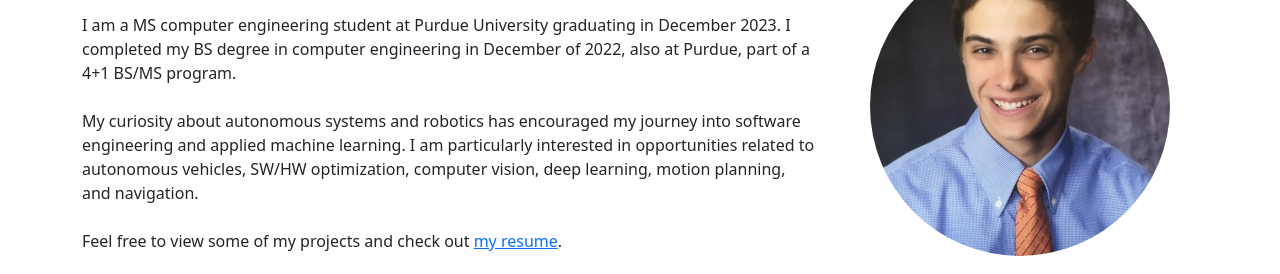
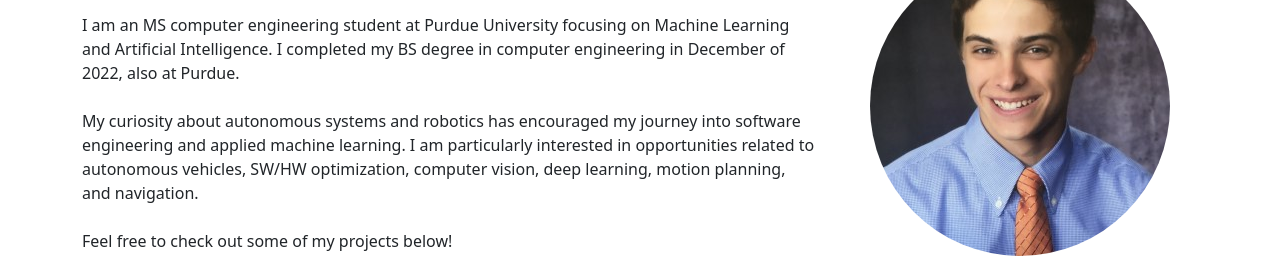
Before and after one commit to jkawiecki/jkawiecki.github.io, a plain HTML site: page index.html in a window 1280 px wide. Shown: the part 250-524 px from the top of the page. Drawn offline with nearby package versions, Linux system fonts and the light colour scheme.

Commit message:
Updated focus

```diff
--- a/index.html
+++ b/index.html
@@ -41,17 +41,16 @@
                 <div class="col-lg-8 text-left pb-5">
                     <h1 class="display-1"> Joseph Kawiecki </h1>
                     <p class="lead pl-2">Computer Engineer at Purdue Univerity</p>
-                    <p> I am a MS computer engineering student at Purdue University graduating in December 2023.
-                        I completed my BS degree in computer engineering in December of 2022, also at Purdue,
-                        part of a 4+1 BS/MS program.
+                    <p> I am an MS computer engineering student at Purdue University focusing on Machine Learning and Artificial Intelligence.
+                        I completed my BS degree in computer engineering in December of 2022, also at Purdue.
                         <br><br>
                         My curiosity about autonomous systems and robotics has encouraged my journey into software
                         engineering and applied machine learning. I am particularly interested in
                         opportunities related to autonomous vehicles, SW/HW optimization, computer vision, deep
                         learning, motion planning, and navigation.
                         <br><br>
-                        Feel free to view some of my projects and check out
-                        <a href="project_files/Joseph_Kawiecki_Purdue_Computer_Engineering_Resume.pdf">my resume</a>.
+                        Feel free to check out some of my projects below! <!-- and check out
+                        <a href="project_files/Joseph_Kawiecki_Purdue_Computer_Engineering_Resume.pdf">my resume</a>.-->
                     </p>
                     <ul class="social-links list-unstyled mt-4">
                         <li><a href="mailto:josephkawiecki@gmail.com">
@@ -277,7 +276,7 @@
                                         <p>
                                             Master of Science: Computer Engineering <br>
                                             West Lafayette, IN <br>
-                                            August 2022 - December 2023 <br>
+                                            August 2022 - December 2023 / May 2024<br>
                                         </p>
                                     </div>
                                     <div class="clear"></div>
```
